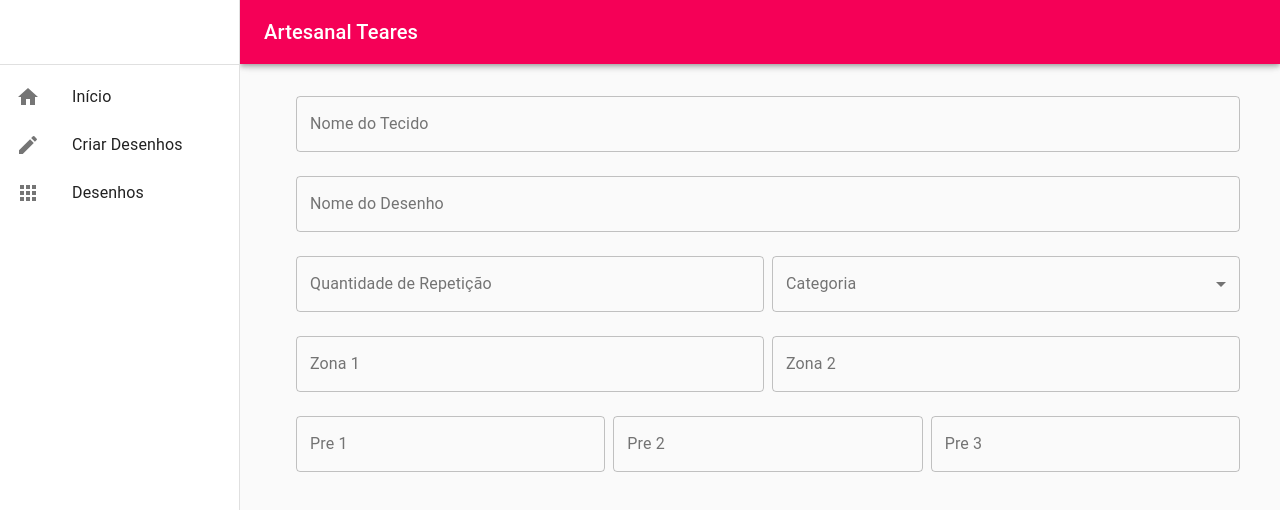
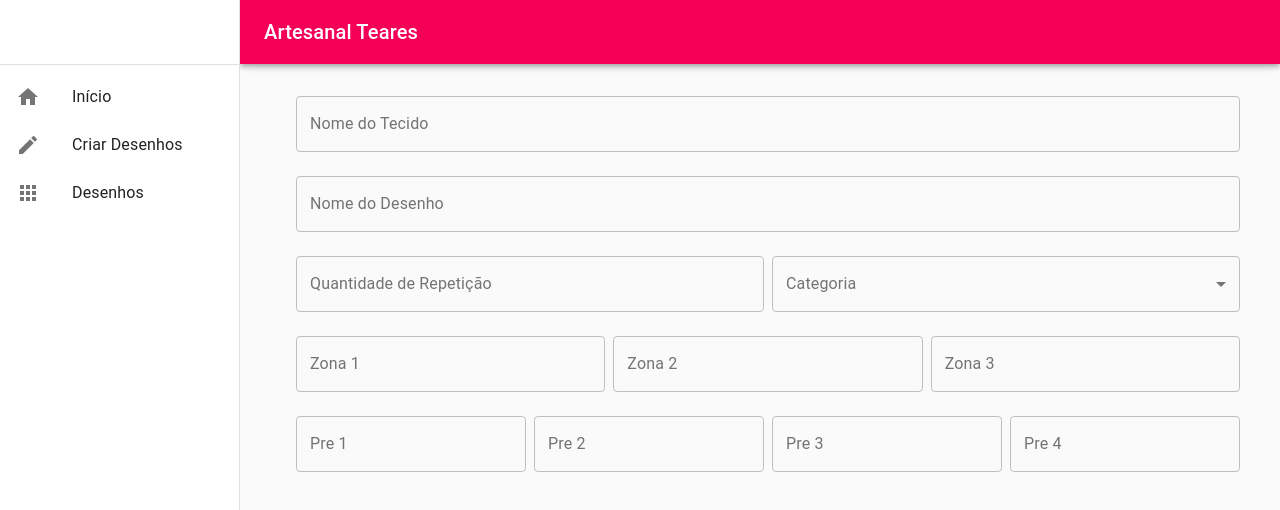
Before and after one commit to Jonathan-Mendes/FabricDesign-ReactJS, a React (Create React App) app in the folder frabric-design/: page / in a window 1280 px wide. Shown: the top 510 px of the page. Built offline with nearby package versions, Linux system fonts and the light colour scheme.

Commit message:
Adicionando novos campos no form

```diff
--- a/frabric-design/src/components/CriarDesenhos/index.js
+++ b/frabric-design/src/components/CriarDesenhos/index.js
@@ -48,9 +48,11 @@
     categoria: '',
     zona1: '',
     zona2: '',
+    zona3: '',
     pre1: '',
     pre2: '',
-    pre3: ''
+    pre3: '',
+    pre4: '',
   });
 
   const handleChange = (prop) => (event) => {
@@ -113,14 +115,16 @@
                 }}
               >
                 <option aria-label="None" value="" />
+                <option value={'almofadas'}>Almofadas</option>
+                <option value={'cortinas'}>Cortinas</option>
                 <option value={'mantas'}>Mantas</option>
+                <option value={'passadeiras'}>Passadeiras</option>
                 <option value={'tapetes'}>Tapetes</option>
-                <option value={'cortinas'}>Cortinas</option>
               </Select>
             </FormControl>
           </Grid>
 
-          <Grid item xs={12} sm={12} md={6} lg={6}>
+          <Grid item xs={12} sm={12} md={4} lg={4}>
             <FormControl fullWidth className={classes.margin} variant="outlined">
               <InputLabel htmlFor="zona1">Zona 1</InputLabel>
               <OutlinedInput
@@ -132,7 +136,7 @@
             </FormControl>
           </Grid>
 
-          <Grid item xs={12} sm={12} md={6} lg={6}>
+          <Grid item xs={12} sm={12} md={4} lg={4}>
             <FormControl fullWidth className={classes.margin} variant="outlined">
               <InputLabel htmlFor="zona2">Zona 2</InputLabel>
               <OutlinedInput
@@ -144,8 +148,19 @@
             </FormControl>
           </Grid>
 
+          <Grid item xs={12} sm={12} md={4} lg={4}>
+            <FormControl fullWidth className={classes.margin} variant="outlined">
+              <InputLabel htmlFor="zona3">Zona 3</InputLabel>
+              <OutlinedInput
+                id="zona3"
+                value={values.zona3}
+                onChange={handleChange('zona3')}
+                labelWidth={50}
+              />
+            </FormControl>
+          </Grid>
 
-          <Grid item xs={12} sm={12} md={4} lg={4}>
+          <Grid item xs={12} sm={12} md={3} lg={3}>
             <FormControl fullWidth className={classes.margin} variant="outlined">
               <InputLabel htmlFor="pre1">Pre 1</InputLabel>
               <OutlinedInput
@@ -157,7 +172,7 @@
             </FormControl>
           </Grid>
 
-          <Grid item xs={12} sm={12} md={4} lg={4}>
+          <Grid item xs={12} sm={12} md={3} lg={3}>
             <FormControl fullWidth className={classes.margin} variant="outlined">
               <InputLabel htmlFor="pre2">Pre 2</InputLabel>
               <OutlinedInput
@@ -169,7 +184,7 @@
             </FormControl>
           </Grid>
 
-          <Grid item xs={12} sm={12} md={4} lg={4}>
+          <Grid item xs={12} sm={12} md={3} lg={3}>
             <FormControl fullWidth className={classes.margin} variant="outlined">
               <InputLabel htmlFor="pre3">Pre 3</InputLabel>
               <OutlinedInput
@@ -180,6 +195,18 @@
               />
             </FormControl>
           </Grid>
+
+          <Grid item xs={12} sm={12} md={3} lg={3}>
+            <FormControl fullWidth className={classes.margin} variant="outlined">
+              <InputLabel htmlFor="pre4">Pre 4</InputLabel>
+              <OutlinedInput
+                id="pre4"
+                value={values.pre4}
+                onChange={handleChange('pre4')}
+                labelWidth={40}
+              />
+            </FormControl>
+          </Grid>
         </Grid>
       </Container>
     </div>
```
